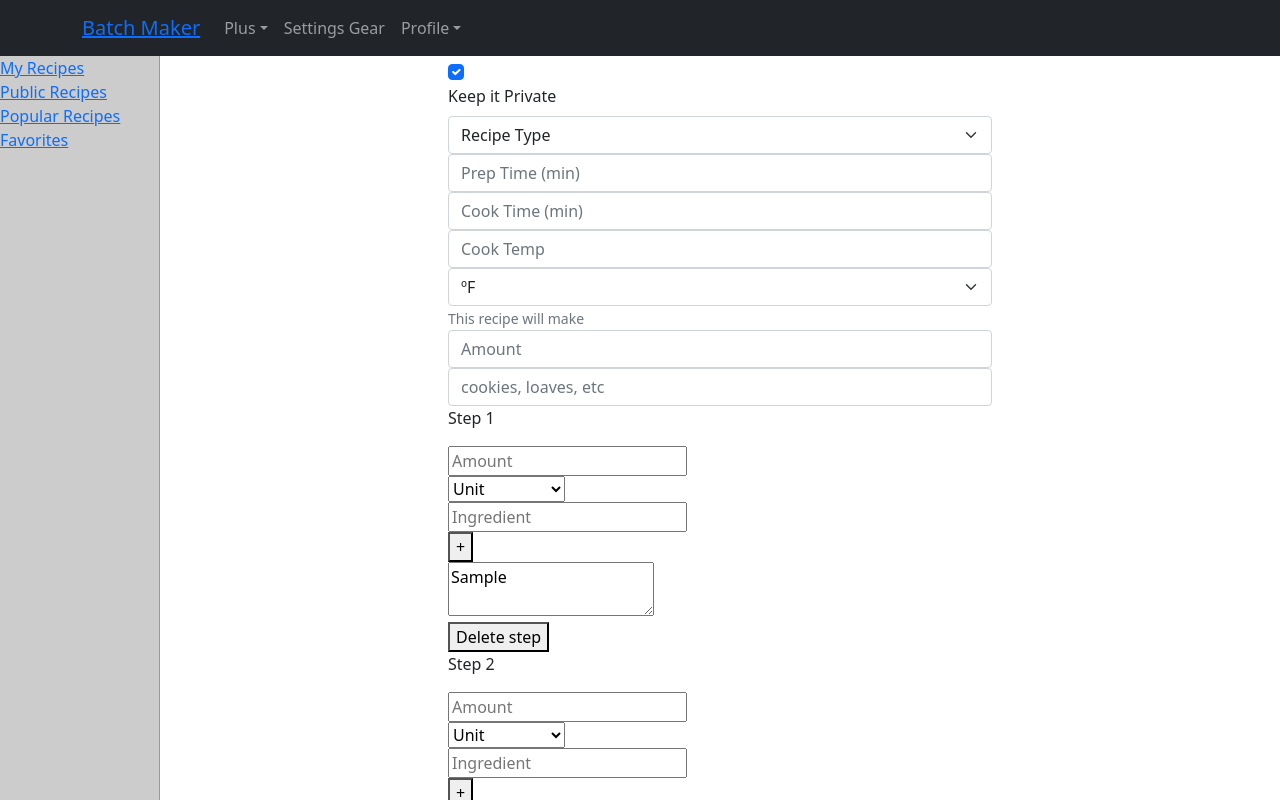
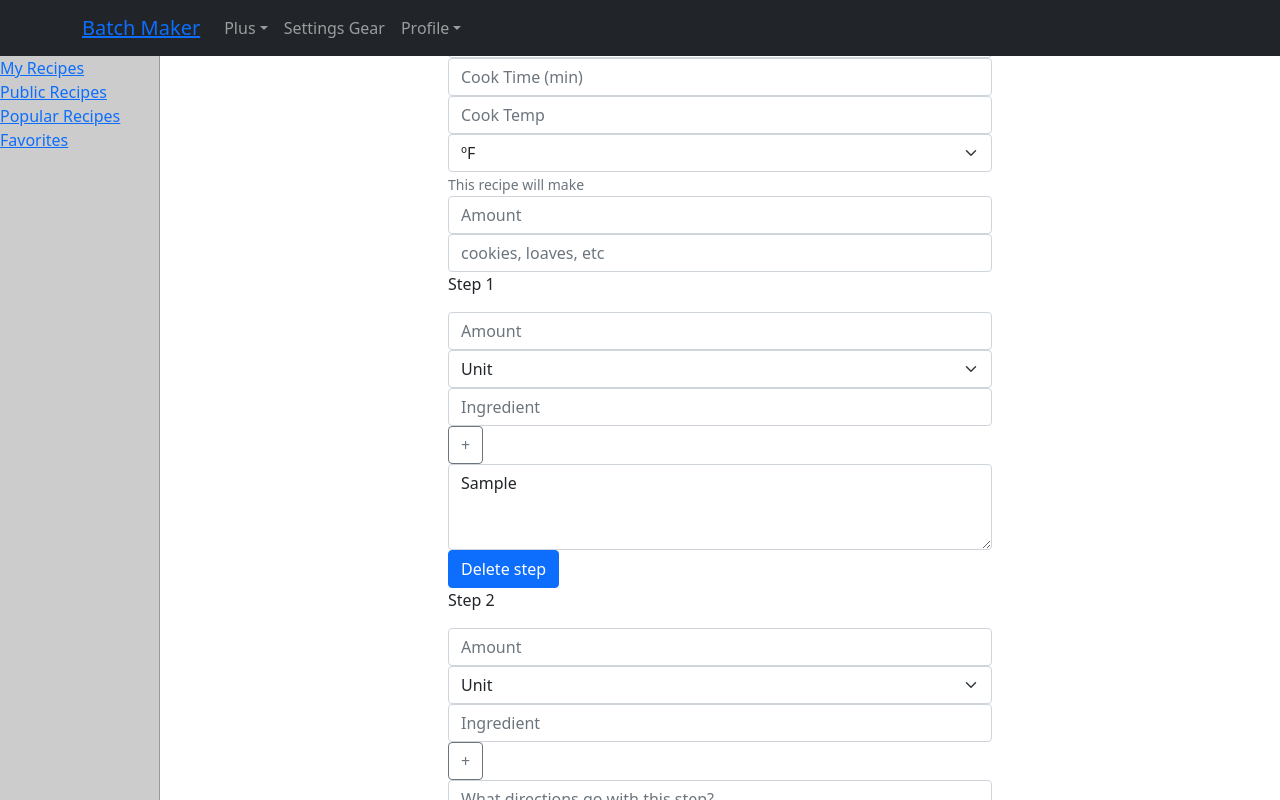
Before and after one commit to willbraun/django-batch-maker-app, a React (Create React App) app in the folder frontend/static/: page /my-recipes/add in a window 1280 px wide. Both pictures are taken after typing "5", "Sample", "Sample" into the empty fields and a click on the button "Add another step". Built offline with nearby package versions, Linux system fonts and the light colour scheme.

Commit message:
added react bootstrap styling to steps and ingredients

```diff
--- a/frontend/static/src/components/RecipeInput.js
+++ b/frontend/static/src/components/RecipeInput.js
@@ -18,19 +18,19 @@
         setAddEditRecipeState({...addEditRecipeState, publicRecipe: !publicRecipe})
     }
 
-    // take steps JSON and map it to Step component.
     const stepList = addEditRecipeState.steps.map((step, i) =>
         <Step
             key={i}
             {...step}
             addEditRecipeState={addEditRecipeState}
             setAddEditRecipeState={setAddEditRecipeState}
-            start={false}
+            isEditing={false}
         />)
 
 
     return (
         <Form className="add-recipe-form">
+            <p>Basic Info</p>
             <Form.Group className="mb-3" controlId="image">
                 <Form.Label className="upload-recipe-image">
                     <Form.Control type="file" />
@@ -159,13 +159,16 @@
                 setAddEditRecipeState={setAddEditRecipeState}
                 stepUid={stepUid}
                 setStepUid={setStepUid}
-                start={true}
+                isEditing={true}
             />
 
+            <p>Personal Notes</p>
             <Form.Group>
-                <Form.Text>Personal Notes</Form.Text>
                 <Form.Control
-                    type="textarea"/>
+                    as="textarea"
+                    rows={3}
+                    value={addEditRecipeState.notes}
+                    onChange={handleInput}/>
             </Form.Group>
             <Button variant="success">Save this Recipe!</Button>
         </Form>
--- a/frontend/static/src/components/Step.js
+++ b/frontend/static/src/components/Step.js
@@ -1,8 +1,9 @@
 import { useState } from 'react';
+import Form from 'react-bootstrap/Form';
+import Button from 'react-bootstrap/Button';
 import StepIngredient from './StepIngredient';
 
-const Step = ({addEditRecipeState, setAddEditRecipeState, stepUid, setStepUid, start, number, ingredients, directions}) => {
-    const isEditing = start
+const Step = ({addEditRecipeState, setAddEditRecipeState, stepUid, setStepUid, isEditing, number, ingredients, directions}) => {
     const [ingUid, setIngUid] = useState(0);
     const [state, setState] = useState({
         id: stepUid,
@@ -38,43 +39,41 @@
         setAddEditRecipeState({...addEditRecipeState, steps: newList});
     }
 
-
-
     const ingredientList = state.ingredients.map((ingredient, i) =>
         <StepIngredient
             key={i}
             {...ingredient}
-            StepState={state}
+            stepState={state}
             setStepState={setState}
-            start={false}
+            isEditing={false}
         />)
 
     return (
         <section>
             <p>Step {state.number}</p>
+
             {ingredientList}
             <StepIngredient
                 key={ingredientList.length + 1}
                 stepState={state}
                 setStepState={setState}
-                start={true}
+                isEditing={true}
                 ingUid={ingUid}
                 setIngUid={setIngUid} />
 
-            <div>
-                <label htmlFor="directions"></label>
-                <textarea
+            <Form.Group controlId="directions">
+                <Form.Control
+                    as="textarea"
+                    rows={3}
                     name="directions"
-                    id="directions"
                     value={state.directions}
-                    type="text"
                     placeholder="What directions go with this step?"
-                    required
                     onChange={handleInput} />
-            </div>
+            </Form.Group>
+
             {isEditing ?
-                <button type="button" onClick={() => addStep()}>Add another step</button> :
-                <button type="button" onClick={() => deleteStep()}>Delete step</button>
+                <Button className="btn btn-secondary" type="button" onClick={() => addStep()}>Add another step</Button> :
+                <Button className="btn" type="button" onClick={() => deleteStep()}>Delete step</Button>
             }
         </section>
     )
--- a/frontend/static/src/components/StepIngredient.js
+++ b/frontend/static/src/components/StepIngredient.js
@@ -1,8 +1,9 @@
 import { useState } from 'react';
+import Form from 'react-bootstrap/Form';
+import Button from 'react-bootstrap/Button';
 import { units } from './../data';
 
-const StepIngredient = ({stepState, setStepState, start, ingUid, setIngUid, amount, unit, name}) => {
-    const isEditing = start;
+const StepIngredient = ({stepState, setStepState, isEditing, ingUid, setIngUid, amount, unit, name}) => {
     const [state, setState] = useState({
         id: ingUid,
         amount: amount ? amount : '',
@@ -47,9 +48,8 @@
 
     return (
         <article>
-            <div>
-                <label htmlFor="amount"></label>
-                <input
+            <Form.Group>
+                <Form.Control
                     name="amount"
                     id="amount"
                     value={state.amount}
@@ -58,21 +58,19 @@
                     placeholder="Amount"
                     required
                     onChange={handleInput} />
-            </div>
-            <div>
-                <label htmlFor="unit"></label>
-                <select
+            </Form.Group>
+            <Form.Group>
+                <Form.Select
                     name="unit"
                     id="unit"
                     value={state.unit}
                     onChange={handleInput}>
                         <option value="">Unit</option>
                         {unitList}
-                </select>
-            </div>
-            <div>
-                <label htmlFor="name"></label>
-                <input
+                </Form.Select>
+            </Form.Group>
+            <Form.Group>
+                <Form.Control
                     name="name"
                     id="name"
                     value={state.name}
@@ -80,10 +78,10 @@
                     placeholder="Ingredient"
                     required
                     onChange={handleInput} />
-            </div>
+            </Form.Group>
             {isEditing ?
-                <button type="button" onClick={() => addIngredient()}>+</button> :
-                <button type="button" onClick={() => deleteIngredient()}>-</button>
+                <Button variant="outline-secondary" type="button" onClick={() => addIngredient()}>+</Button> :
+                <Button variant="outline-secondary" type="button" onClick={() => deleteIngredient()}>-</Button>
             }
         </article>
     )
```
